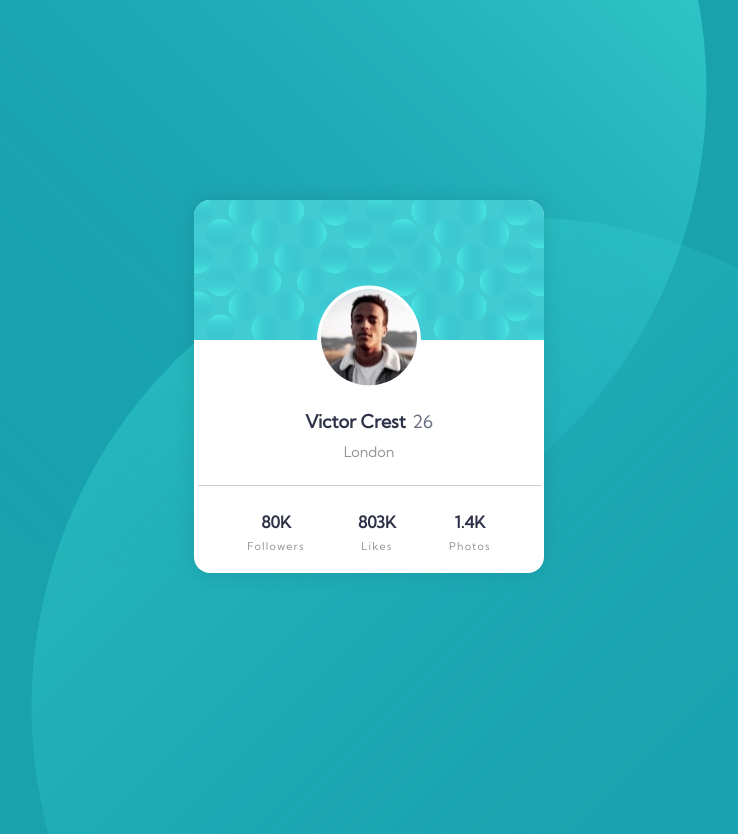
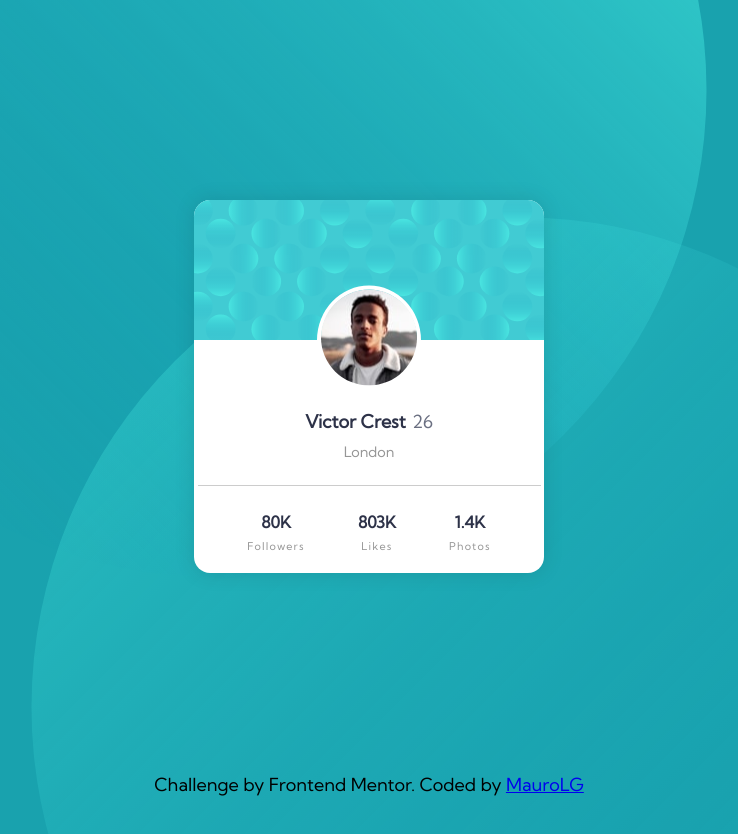
Before and after one commit to MauroLG/FM-profile-card-component, a plain HTML site: page index.html in a window 1280 px wide. Shown: the whole page, without its empty margins (271-1009 px from the left). Drawn offline with Linux system fonts and the light colour scheme.

Commit message:
Added footer

```diff
--- a/index.html
+++ b/index.html
@@ -58,5 +58,11 @@
     <div class="bottom-bg">
       <img src="images/bg-pattern-bottom.svg" alt="" />
     </div>
+    <footer>
+      <p>
+        Challenge by Frontend Mentor. Coded by
+        <a href="http://www.twitter.com/devafterall">MauroLG</a>
+      </p>
+    </footer>
   </body>
 </html>
--- a/style/styles.css
+++ b/style/styles.css
@@ -9,6 +9,7 @@
 body {
   font-family: 'Kumbh Sans', sans-serif;
   background: var(--dark-cyan);
+  text-align: center;
 }
 
 .container {
@@ -106,7 +107,7 @@ hr {
 }
 
 .top-bg {
-  z-index: 0;
+  z-index: -1;
   position: absolute;
   top: -50%;
   left: 0%;
@@ -115,7 +116,7 @@ hr {
 }
 
 .bottom-bg {
-  z-index: 0;
+  z-index: -1;
   position: absolute;
   bottom: -50%;
   right: 0;
@@ -123,5 +124,6 @@ hr {
   opacity: 0.9;
 }
 
-
+footer {
+  z-index: 99;
 }
```
